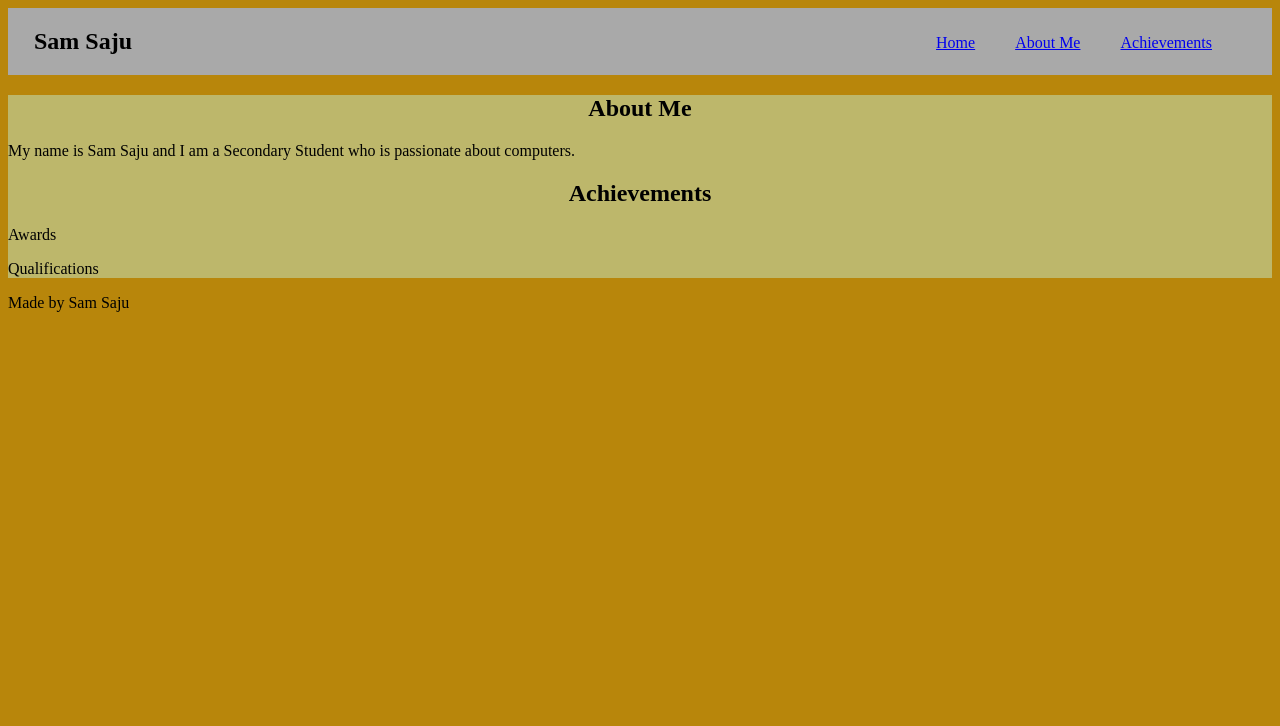
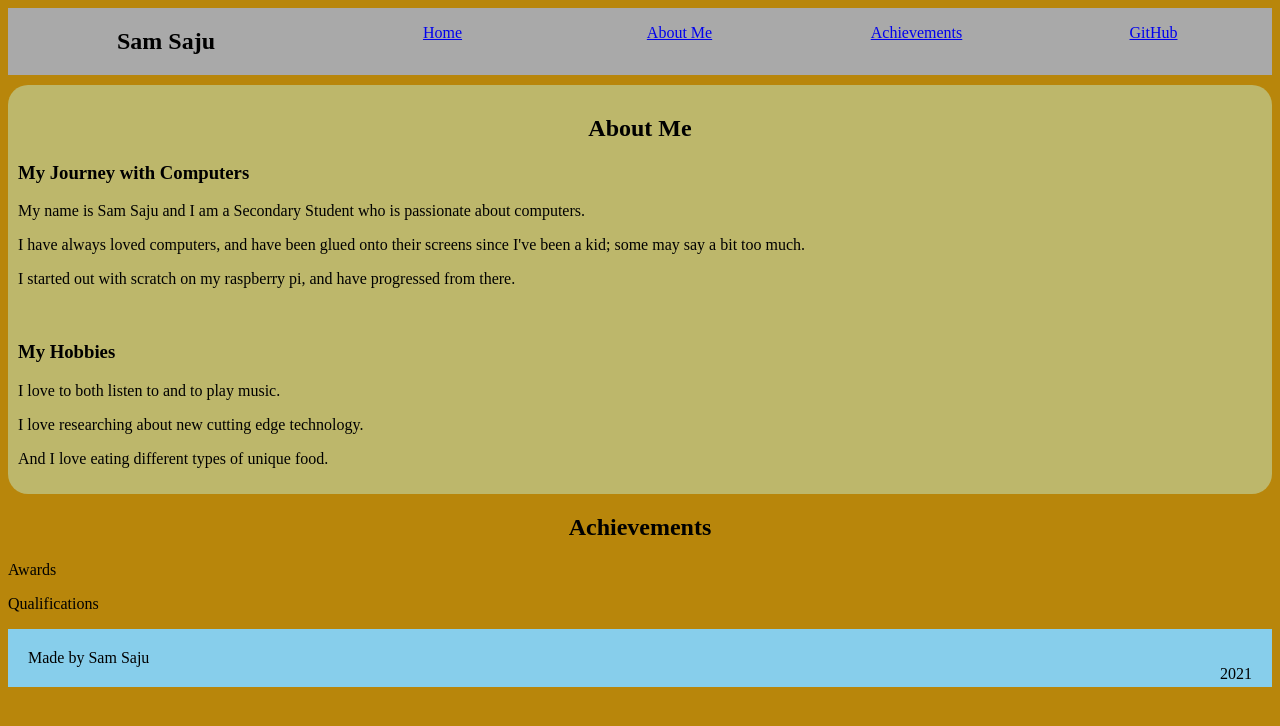
Before and after one commit to atomicsam/resume-website, a plain HTML site: page index.html in a window 1280 px wide. Drawn offline with Linux system fonts and the light colour scheme.

Commit message:
Created styles2.css
Experimented with flexbox and got flex containers working.

```diff
--- /dev/null
+++ b/css/styles2.css
@@ -0,0 +1,60 @@
+body {
+    background-color: darkgoldenrod;
+}
+
+nav {
+    background-color: darkgray;
+    display: flex;
+}
+
+nav h1, nav ul {
+    text-align: center;
+    list-style-type: none;
+}
+
+nav h1 {
+    flex: 1;
+}
+
+nav ul {
+    flex: 3;
+    display: flex;
+    padding: 0px;
+}
+
+nav ul li {
+    flex: 1;
+}
+
+h2 {
+    text-align: center;
+}
+
+main {
+    display: flex;
+    flex-direction: column;
+}
+
+footer {
+    background-color: skyblue;
+    padding: 20px;
+}
+
+footer p {
+    display: inline;
+}
+
+.footerfloatright {
+    float: right;
+    margin-bottom: 100px;
+}
+
+/*id's*/
+#aboutme {
+    flex: 1;
+    flex-direction: row;
+    background-color: darkkhaki;
+    border-radius: 20px;
+    padding: 10px;
+    margin-top: 10px;
+}
--- a/index.html
+++ b/index.html
@@ -3,7 +3,7 @@
     <head>
         <title>Home Page</title>
         <meta charset="UTF-8">
-        <link rel="stylesheet" type="text/css" href="css/styles.css">
+        <link rel="stylesheet" type="text/css" href="css/styles2.css">
     </head>
     <body>
         <nav>
@@ -12,12 +12,25 @@
                 <li><a href="html/home.html">Home</a></li>
                 <li><a href="html/aboutme.html">About Me</a></li>
                 <li><a href="html/achievements.html">Achievements</a></li>
+                <li><a href="https://github.com/atomicsam/resume-website">GitHub</a></li>
             </ul>
         </nav>
         <main>
             <section id="aboutme">
             <h2>About Me</h2>
-            <p>My name is Sam Saju and I am a Secondary Student who is passionate about computers.</p>
+            <div>
+                <h3>My Journey with Computers</h3>
+                <p>My name is Sam Saju and I am a Secondary Student who is passionate about computers.</p>
+                <p>I have always loved computers, and have been glued onto their screens since I've been a kid; some may say a bit too much.</p>
+                <p>I started out with scratch on my raspberry pi, and have progressed from there.</p>
+                <br>
+            </div>
+            <div>
+                <h3>My Hobbies</h3>
+                <p>I love to both listen to and to play music.</p>
+                <p>I love researching about new cutting edge technology.</p>
+                <p>And I love eating different types of unique food.</p>
+            </div>
             </section>
             <section id="achievements">
                 <h2>Achievements</h2>
@@ -27,6 +40,7 @@
         </main>
         <footer>
             <p>Made by Sam Saju</p>
+            <p class="footerfloatright">2021</p>
         </footer>
     </body>
 </html>
```
